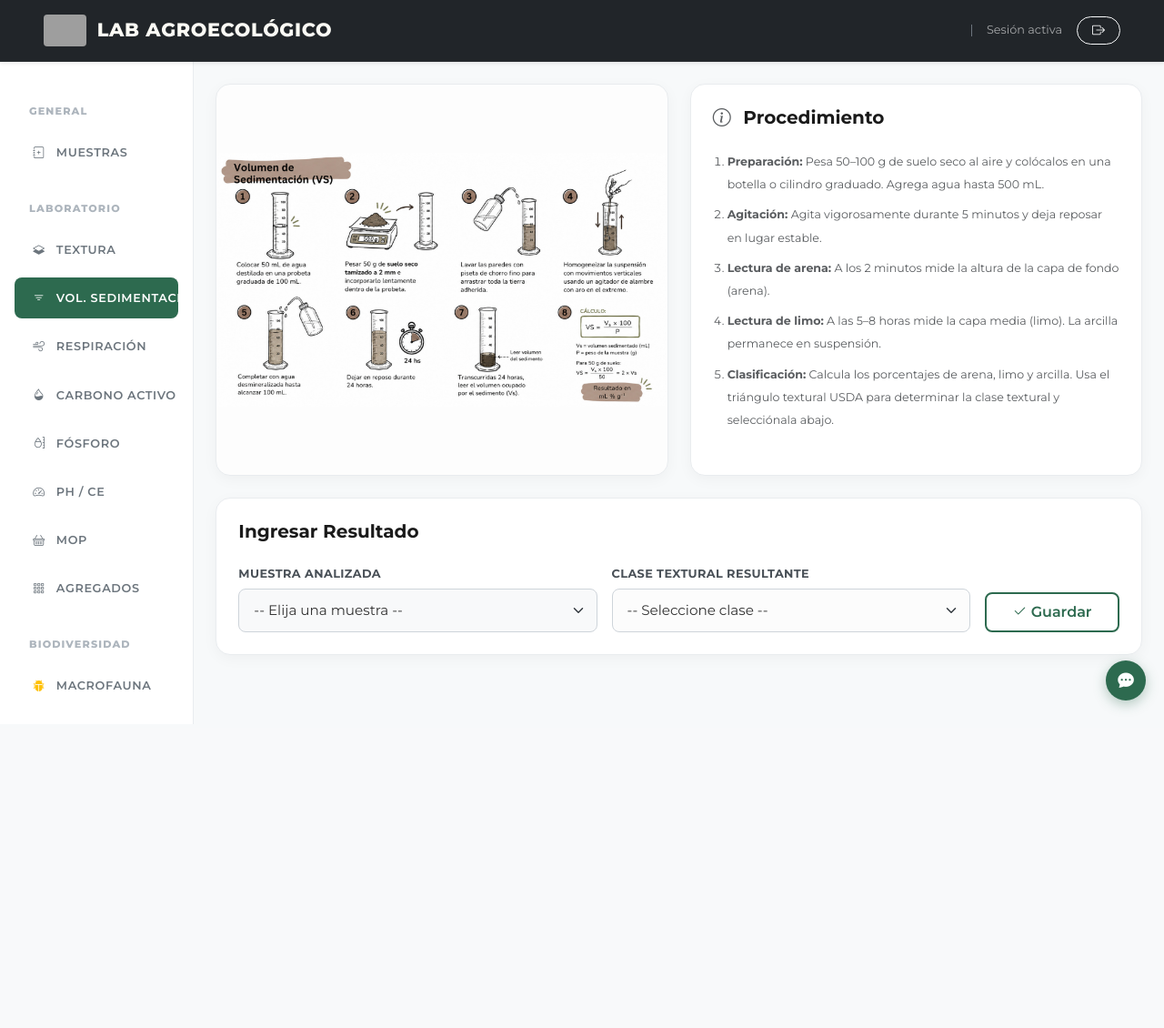
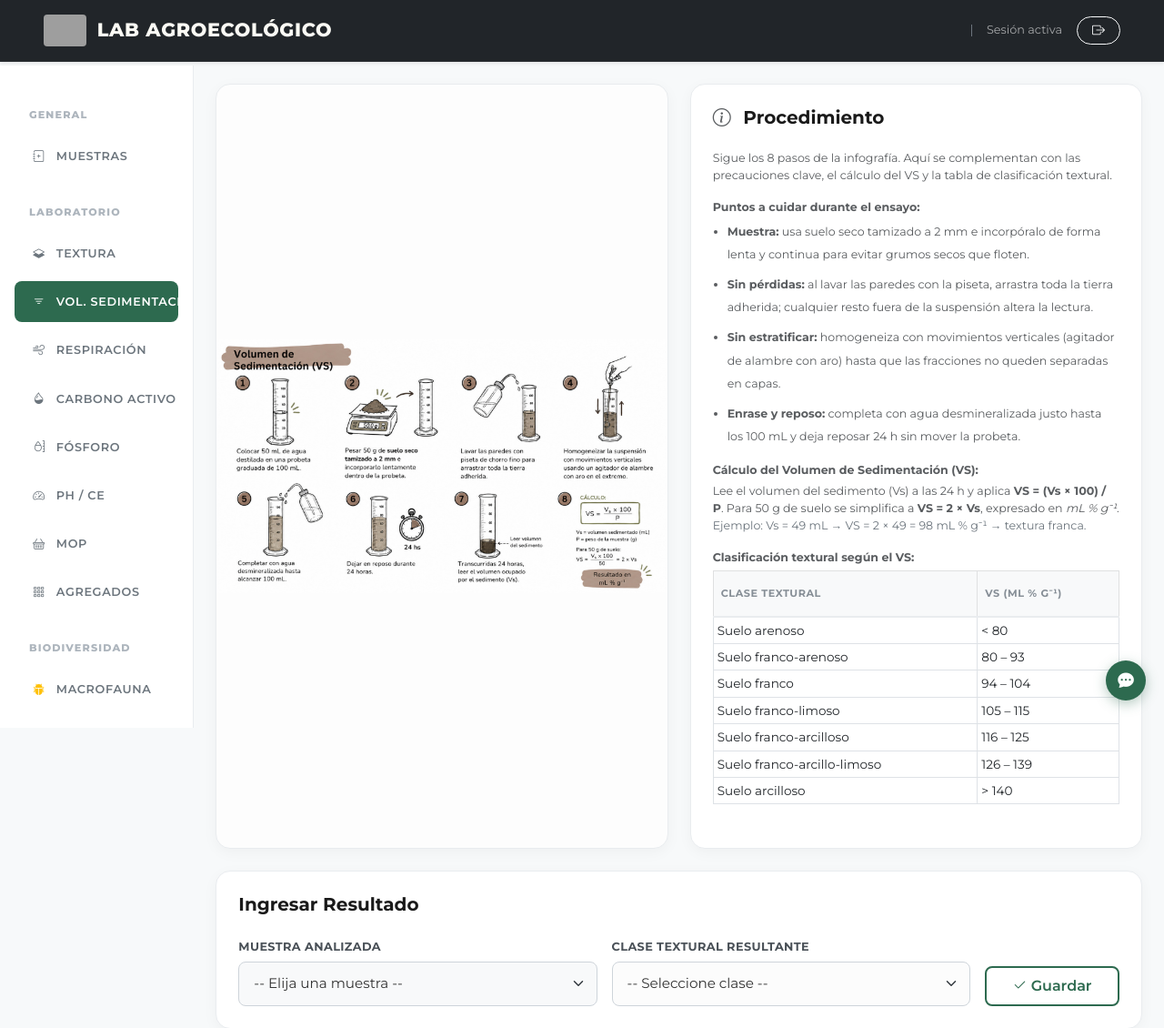
Before and after one commit to fmcanoc/Lab-agroecologico, a Flask app: template templates/index.html in a window 1280 px wide, after a click on "VOL. SEDIMENTACIÓN". Shown: the top 1130 px of the page at 91% size. Before the commit the page ends 796 px from the top, so only its background shows below. Run offline with Flask 3, Linux system fonts and the light colour scheme; the template is opened without the code that fills it, so the values that code supplies are empty; some libraries are stand-ins or nearby versions; grey boxes are pictures that could not be loaded.

Commit message:
Update index.html
agrego la clasificacion de volumen de sedimentacion

```diff
--- a/templates/index.html
+++ b/templates/index.html
@@ -324,7 +324,33 @@
                     <div class="tab-pane fade" id="vol-sedimentacion">
     <div class="row g-4 mb-4">
         <div class="col-lg-6"><div class="section-card h-100 p-0 overflow-hidden text-center d-flex align-items-center justify-content-center" style="background-color: #fdfdfd;"><img src="{{ url_for('static', filename='info-volumen-sedimentacion.jpeg') }}" class="img-fluid w-100 h-100" style="object-fit: contain;" alt="Esquema Volumen de Sedimentación"></div></div>
-                            <div class="col-lg-6"><div class="section-card h-100"><h5 class="fw-bold mb-4"><i class="bi bi-info-circle text-muted me-2"></i> Procedimiento</h5><ol class="text-muted small ps-3 mb-0 lh-lg"><li class="mb-2"><strong>Preparación:</strong> Pesa 50–100 g de suelo seco al aire y colócalos en una botella o cilindro graduado. Agrega agua hasta 500 mL.</li><li class="mb-2"><strong>Agitación:</strong> Agita vigorosamente durante 5 minutos y deja reposar en lugar estable.</li><li class="mb-2"><strong>Lectura de arena:</strong> A los 2 minutos mide la altura de la capa de fondo (arena).</li><li class="mb-2"><strong>Lectura de limo:</strong> A las 5–8 horas mide la capa media (limo). La arcilla permanece en suspensión.</li><li><strong>Clasificación:</strong> Calcula los porcentajes de arena, limo y arcilla. Usa el triángulo textural USDA para determinar la clase textural y selecciónala abajo.</li></ol></div></div>
+        <div class="col-lg-6"><div class="section-card h-100"><h5 class="fw-bold mb-4"><i class="bi bi-info-circle text-muted me-2"></i> Procedimiento</h5>
+            <p class="text-muted small mb-3">Sigue los 8 pasos de la infografía. Aquí se complementan con las precauciones clave, el cálculo del VS y la tabla de clasificación textural.</p>
+            <p class="text-muted small mb-1"><strong>Puntos a cuidar durante el ensayo:</strong></p>
+            <ul class="text-muted small ps-3 mb-3 lh-lg">
+                <li class="mb-2"><strong>Muestra:</strong> usa suelo seco tamizado a 2 mm e incorpóralo de forma lenta y continua para evitar grumos secos que floten.</li>
+                <li class="mb-2"><strong>Sin pérdidas:</strong> al lavar las paredes con la piseta, arrastra toda la tierra adherida; cualquier resto fuera de la suspensión altera la lectura.</li>
+                <li class="mb-2"><strong>Sin estratificar:</strong> homogeneiza con movimientos verticales (agitador de alambre con aro) hasta que las fracciones no queden separadas en capas.</li>
+                <li class="mb-2"><strong>Enrase y reposo:</strong> completa con agua desmineralizada justo hasta los 100 mL y deja reposar 24 h sin mover la probeta.</li>
+            </ul>
+            <p class="text-muted small mb-1"><strong>Cálculo del Volumen de Sedimentación (VS):</strong></p>
+            <p class="text-muted small mb-3">Lee el volumen del sedimento (Vs) a las 24 h y aplica <strong>VS = (Vs × 100) / P</strong>. Para 50 g de suelo se simplifica a <strong>VS = 2 × Vs</strong>, expresado en <em>mL&nbsp;%&nbsp;g⁻¹</em>.<br><span class="text-secondary">Ejemplo: Vs = 49 mL → VS = 2 × 49 = 98 mL % g⁻¹ → textura franca.</span></p>
+            <p class="text-muted small mb-1"><strong>Clasificación textural según el VS:</strong></p>
+            <table class="table table-sm table-bordered small mb-0">
+                <thead class="table-light">
+                    <tr><th scope="col">Clase textural</th><th scope="col" class="text-nowrap">VS (mL % g⁻¹)</th></tr>
+                </thead>
+                <tbody>
+                    <tr><td>Suelo arenoso</td><td>&lt; 80</td></tr>
+                    <tr><td>Suelo franco-arenoso</td><td>80 – 93</td></tr>
+                    <tr><td>Suelo franco</td><td>94 – 104</td></tr>
+                    <tr><td>Suelo franco-limoso</td><td>105 – 115</td></tr>
+                    <tr><td>Suelo franco-arcilloso</td><td>116 – 125</td></tr>
+                    <tr><td>Suelo franco-arcillo-limoso</td><td>126 – 139</td></tr>
+                    <tr><td>Suelo arcilloso</td><td>&gt; 140</td></tr>
+                </tbody>
+            </table>
+        </div></div>
     </div>
     <form action="/" method="POST" class="form-memoria" data-tab="vol-sedimentacion">
         <input type="hidden" name="form_type" value="volumen_sedimentacion_suelo">
```
Lines whose indentation alone changed are shown as unchanged.
